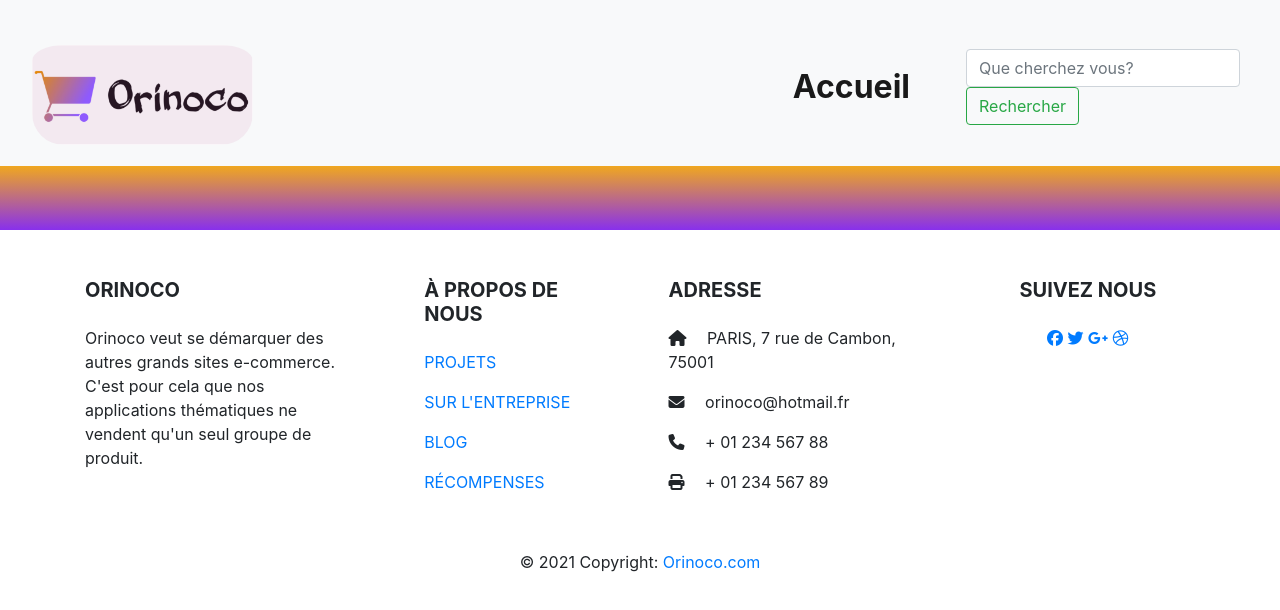
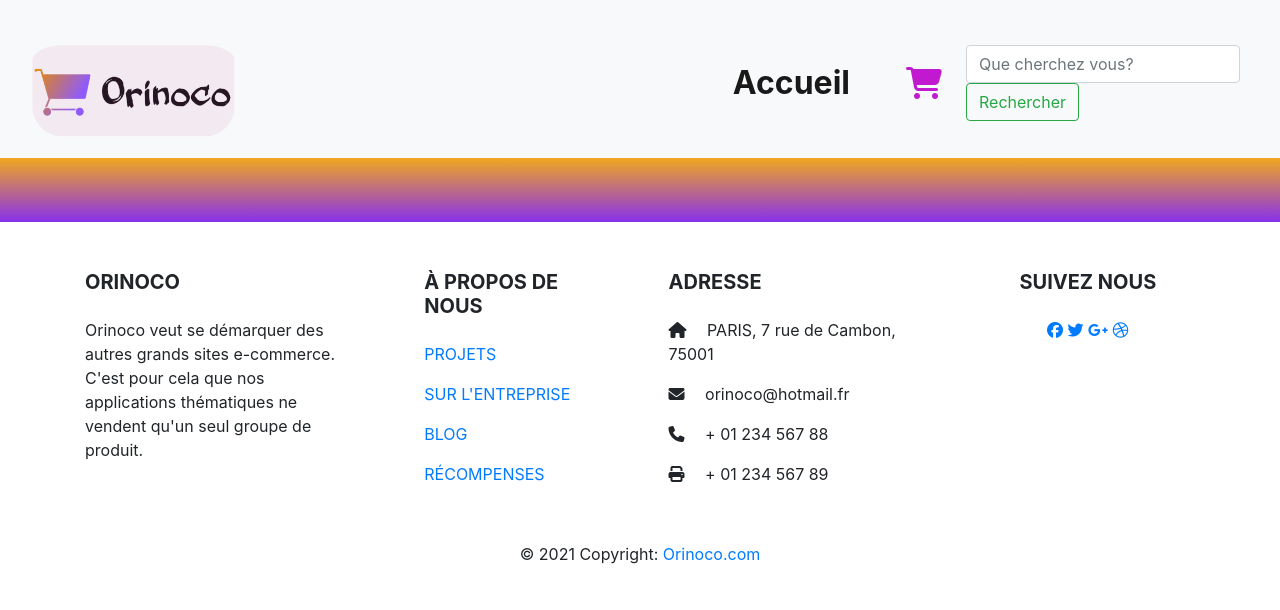
Before and after one commit to Clemence-14/ClemenceLHERMITE_5_24062021, a plain HTML site: page index.html in a window 1280 px wide. Drawn offline with nearby package versions, Linux system fonts and the light colour scheme; no server answers.

Commit message:
Page d'accueil

```diff
--- a/index.html
+++ b/index.html
@@ -45,6 +45,11 @@
         <ul class="navbar-nav mr-auto">
           <li class="nav-item active">
             <a class="nav-link" href="#">Accueil <span class="sr-only">(current)</span></a>
+          </li>
+          <li>
+            <a href="cart.html">
+            <i class="fas fa-shopping-cart"></i>
+            </a>
           </li>
         </ul>
         <form class="form-inline my-2 my-lg-0">
```
